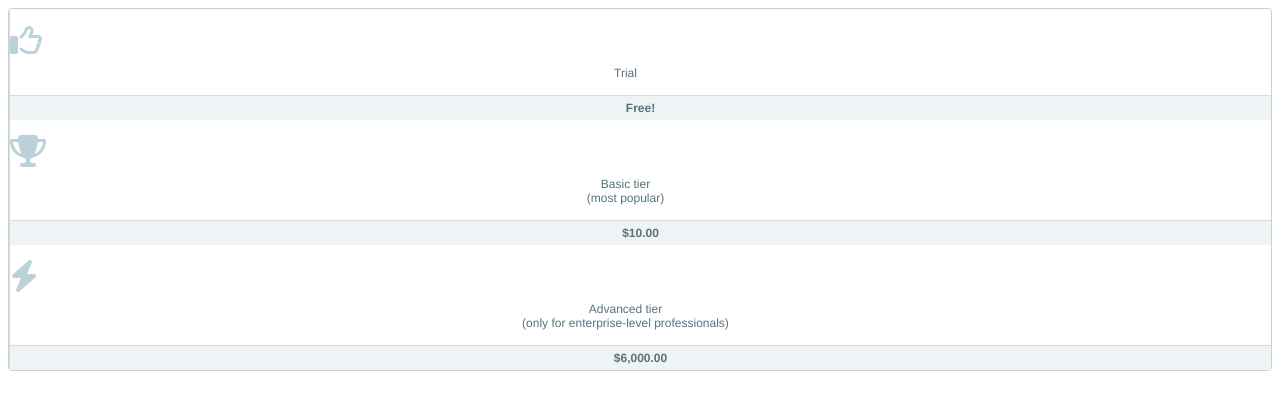
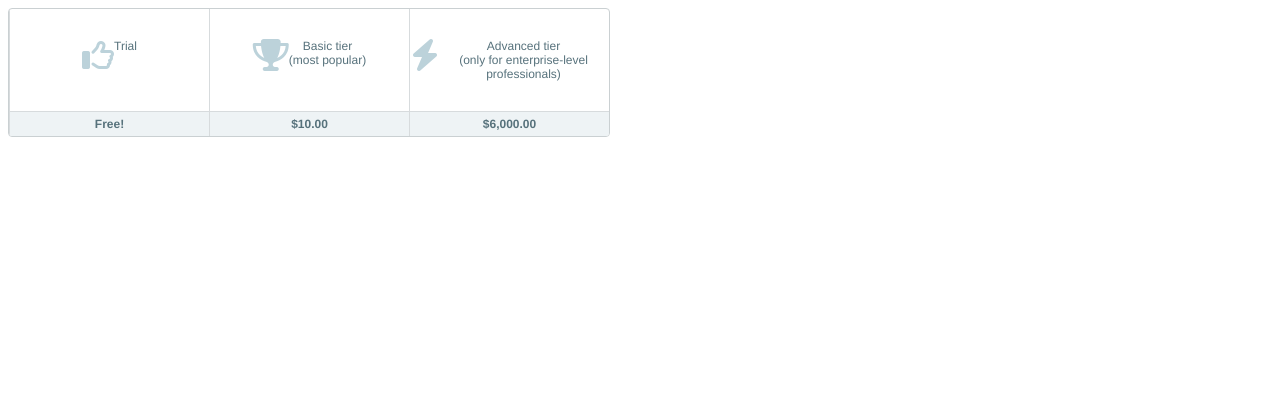
Before and after one commit to Kenzie-Academy-Brasil-Developers/cartas-flexbox-sprint-2-antonioalexandre1984, a plain HTML site: page index.html in a window 1280 px wide. Drawn offline with Linux system fonts and the light colour scheme.

Commit message:
Inicial Commit

```diff
--- a/src/cards.css
+++ b/src/cards.css
@@ -9,15 +9,25 @@ html {
 .icon {color: #BCD2DA;}
 
 .card {
-    /* display, flex-direction */
+    display:flex;
+    flex-direction:column;
     border: 1px solid #CAD0D2;
-    border-radius: 4px;
+    border-radius: 40px;
     overflow: hidden;
+    width: 30px;
+    max-width: 250px;
+    margin: 0;
+
+
+
 }
 
 .card__description {
-    /* display, flex-direction, justify-content, align-items */
-    padding: 15px 0;
+    display:flex;
+    flex-direction:row;
+    justify-content:center;
+    align-items:stretch;
+    padding: 30px 0;
 }
 
 .card__descriptionIcon {font-size: 32px; margin-bottom: 10px;}
@@ -40,15 +50,21 @@ html {
 }
 
 .cardGroup {
-    /* display */
-
+    display:flex;
+    flex-direction: row ;
+    justify-content:center;
+    align-items: stretch;
     border: 1px solid #CAD0D2;
     border-radius: 4px;
     overflow: hidden;
+    max-width: 600px;
+    align-self: flex-start;
   }
 
     .cardGroup__card {
-      /* flex-grow, flex-shrink, flex-basis */
+      flex-grow: 0;
+      flex-shrink:auto;
+      flex-basis: 50%;
 
       border: none;
       border-radius: 0;
@@ -56,8 +72,17 @@ html {
 
     .cardGroup__card {
       border-left: 1px solid #D7DBDD;
+    ;
     }
 
     .cardGroup__cardDescription {
-      /* flex-grow, flex-shrink, flex-basis */
+      flex-grow: 0;
+      flex-shrink:0;
+      flex-basis: 20%;
     }
+
+    @media only screen and (max-width: 600px) {
+      body {
+        max-width: 600px;
+      }
+    }
```
